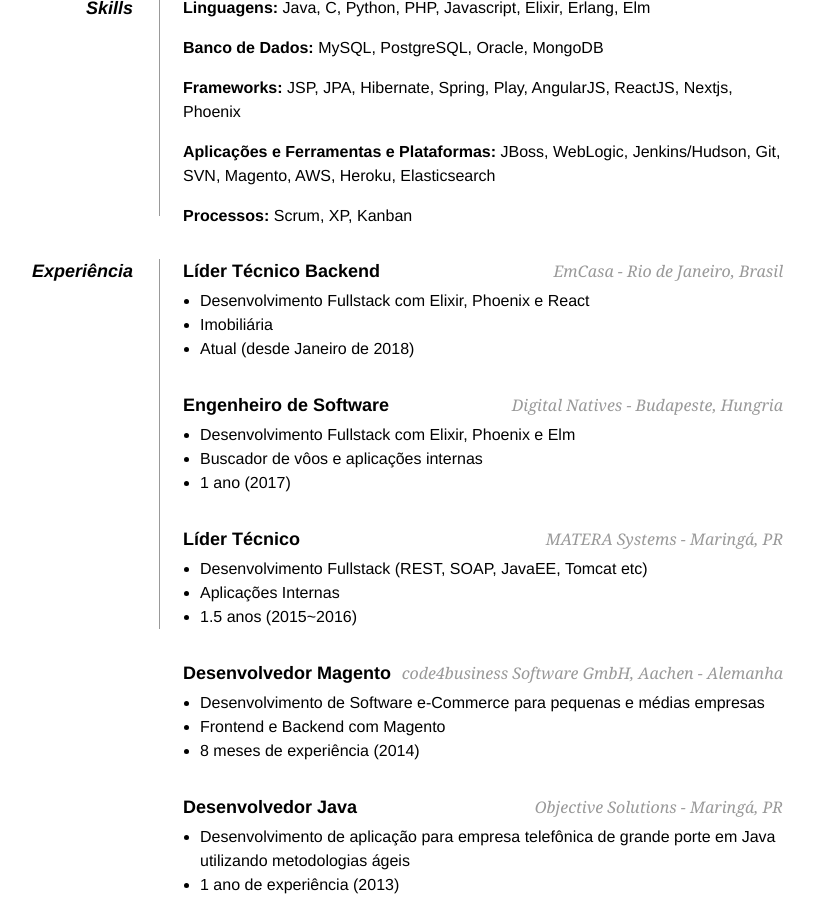
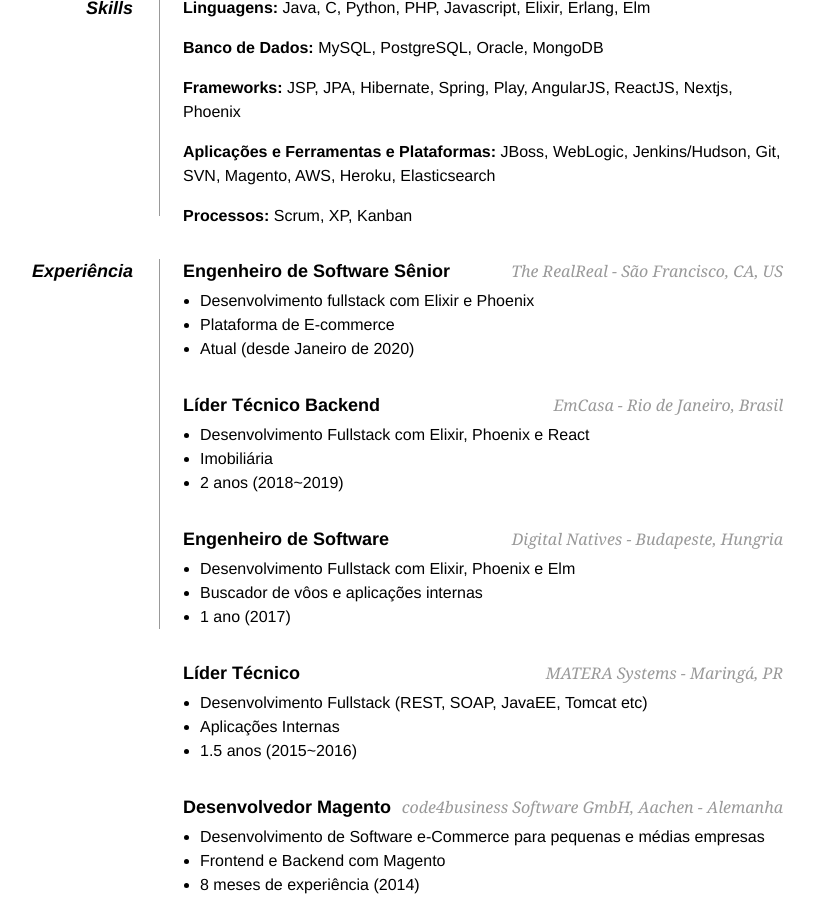
Before and after one commit to rhnonose/rhnonose.github.io, a Jekyll site: the page built from resume(pt).html, in a window 1280 px wide and 900 px high, scrolled down 464 px. Shown: the whole window, without its empty margins (257-1071 px from the left). Built offline with Jekyll 4.4.1, drawn with Linux system fonts in a browser that asks for light colours.

Commit message:
Update resume with TRR

```diff
--- a/resume(pt).html
+++ b/resume(pt).html
@@ -108,11 +108,18 @@
 
             <dt class="exp">Experiência</dt>
             <dd>
+                <h2>Engenheiro de Software Sênior<span>The RealReal - São Francisco, CA, US</span></h2>
+                <ul>
+                    <li>Desenvolvimento fullstack com Elixir e Phoenix</li>
+                    <li>Plataforma de E-commerce</li>
+                    <li>Atual (desde Janeiro de 2020)</li>
+                </ul>
+
                 <h2>Líder Técnico Backend <span>EmCasa - Rio de Janeiro, Brasil</span></h2>
                 <ul>
                     <li>Desenvolvimento Fullstack com Elixir, Phoenix e React</li>
                     <li>Imobiliária</li>
-                    <li>Atual (desde Janeiro de 2018)</li>
+                    <li>2 anos (2018~2019)</li>
                 </ul>
 
                 <h2>Engenheiro de Software <span>Digital Natives - Budapeste, Hungria</span></h2>
```
Also changed, not shown: resume(en).html (+8 -1 lines).
